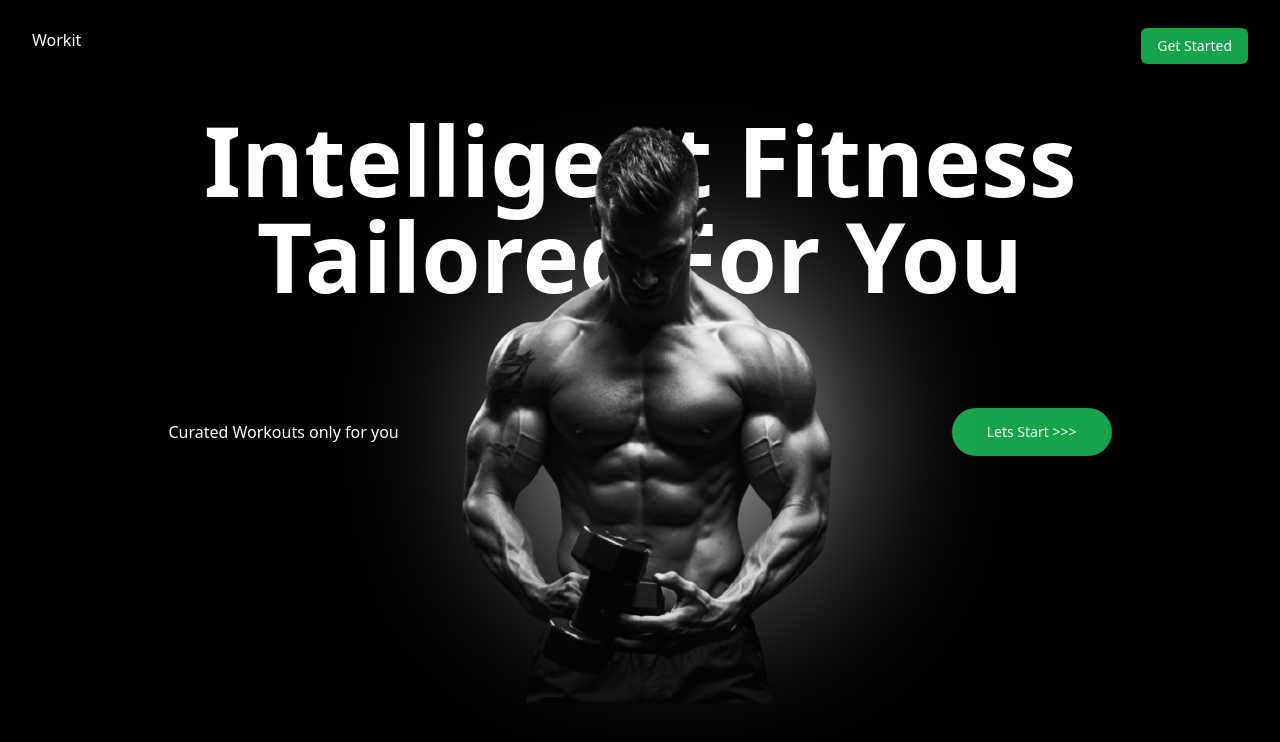
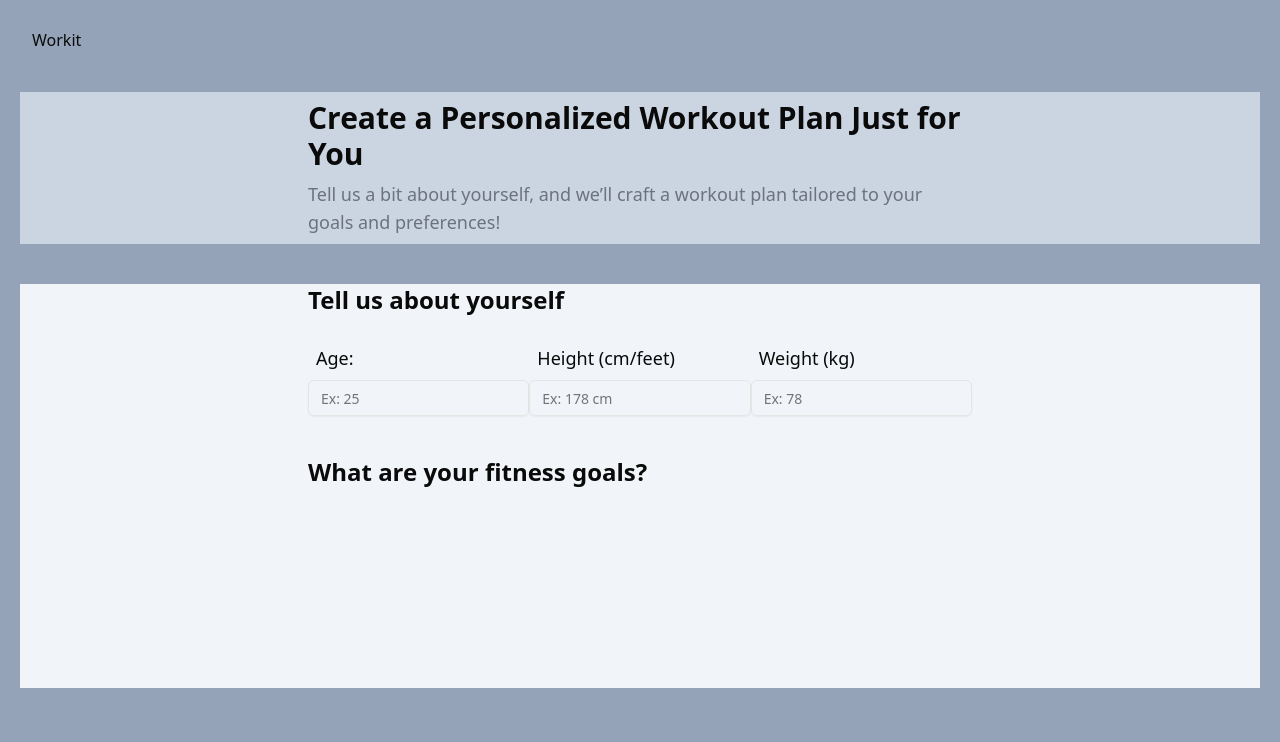
Before and after one commit to Agarwalpratyaksh/Workout-planner, a React (Vite) app: page / in a window 1280 px wide. Shown: the top 742 px of the page. Built offline with nearby package versions, Linux system fonts and the light colour scheme.

Commit message:
Add age input box

```diff
--- a/src/App.tsx
+++ b/src/App.tsx
@@ -1,9 +1,10 @@
 import { Button } from "./components/ui/button";
 import Home from "./pages/home";
+import Selection from "./pages/selection";
 
 function App() {
   return (
-    <Home/>
+    <Selection/>
   )
 }
 
--- /dev/null
+++ b/src/components/ui/input.tsx
@@ -0,0 +1,22 @@
+import * as React from "react"
+
+import { cn } from "@/lib/utils"
+
+const Input = React.forwardRef<HTMLInputElement, React.ComponentProps<"input">>(
+  ({ className, type, ...props }, ref) => {
+    return (
+      <input
+        type={type}
+        className={cn(
+          "flex h-9 w-full rounded-md border border-input bg-transparent px-3 py-1 text-base shadow-sm transition-colors file:border-0 file:bg-transparent file:text-sm file:font-medium file:text-foreground placeholder:text-muted-foreground focus-visible:outline-none focus-visible:ring-1 focus-visible:ring-ring disabled:cursor-not-allowed disabled:opacity-50 md:text-sm",
+          className
+        )}
+        ref={ref}
+        {...props}
+      />
+    )
+  }
+)
+Input.displayName = "Input"
+
+export { Input }
--- a/src/pages/selection.tsx
+++ b/src/pages/selection.tsx
@@ -1,71 +1,97 @@
-
-import { useEffect, useState } from 'react'
-import './App.css'
-import { chatSession } from "../services/gemini"
+import { useEffect, useState } from "react";
+`x`;
+import { chatSession } from "../services/gemini";
+import { Input } from "@/components/ui/input";
 
 function Selection() {
+  const [info, setInfo] = useState({
+    age: "",
+    sex: "",
+    weight: "",
+    height: "",
+    goal: "",
+    experience: "",
+    days: "",
+    duration: "",
+    intensity: "",
+  });
 
-  const [info, setInfo]= useState({
-    age:"",
-    sex:"",
-    weight:"",
-    height:"",
-    goal:"",
-    experience:"",
-    days:"",
-    duration:"",
-    intensity:""
-  })
+  const handleForm = (e: any) => {
+    const { name, value } = e.target;
+    setInfo((prev) => ({ ...prev, [name]: value }));
+  };
 
-  const handleForm=(e:any)=>{
-    const {name,value}= e.target
-    setInfo(prev=>({...prev,[name]:value}))
+  useEffect(() => {
+    console.log(info);
+  }, [info]);
 
+  async function generatePlan() {
+    const prompt =
+      "Generate a personalized workout plan of a {age} year {sex} with {weight}kg weight and {height} feet height whose main focus is {type_of_excercise} and has an {experience} experience in workout. Plan the workout for {days} days a week for {duration} min a day with a {intensity} exercise  intensity. ";
+
+    //@ts-ignore
+    const finalPrompt = prompt
+      .replace("{age}", age)
+      .replace("{sex}", sex)
+      .replace("{weight}", weight)
+      .replace("{height}", height)
+      .replace("{type_of_excercise}", goal)
+      .replace("{experience}", experience)
+      .replace("{days}", days)
+      .replace("{duration}", duration)
+      .replace("{intensity}", intensity);
+
+    const result = await chatSession.sendMessage(finalPrompt);
+    console.log(result.response.text());
   }
 
-  useEffect(()=>{
-    console.log(info)
-  },[info])
+  return (
+    <div className="bg-slate-400 h-screen p-5 w-full">
+      <div className="mt-2 flex justify-between mb-5">
+        <div className="ml-3">Workit</div>
+      </div>
 
-  const [age, setAge] = useState();
-  const [sex, setSex] = useState();
-  const [weight, setWeight] = useState();
-  const [height, setHeight] = useState();
-  const [goal, setGoal] = useState();
-  const [experience, setExperience] = useState();
-  const [days, setDays] = useState();
-  const [duration, setDuration] = useState();
-  const [intensity, setIntensity] = useState();
+      <div className="bg-slate-300 sm:px-10 md:px-32 lg:px-56 xl:px-72 px-5 mt-10 py-2 ">
+        <div>
+
+        </div>
+        <h2 className="text-3xl font-bold">Create a Personalized Workout Plan Just for You</h2>
+        <p className="mt-2 text-lg text-gray-500">
+        Tell us a bit about yourself, and we’ll craft a workout plan tailored to your goals and preferences!
+        </p>
+      </div>
+      <div className="sm:px-10 md:px-32 lg:px-56 xl:px-72 px-5 mt-10 bg-slate-100">
+        <div className="mb-10">
+
+
+        <h2 className="text-2xl font-bold">Tell us about yourself</h2>
+        <div className="flex justify-between">
+          <div className="mt-5 ">
+            <h2 className="text-lg font-medium m-2">Age:</h2>
+            <Input type="text" name="age" onChange={handleForm} placeholder="Ex: 25"/>
+          </div>
+          <div className="mt-5 ">
+            <h2 className="text-lg font-medium m-2">Height (cm/feet)</h2>
+            <Input type="text" name="height" onChange={handleForm} placeholder="Ex: 178 cm"/>
+          </div>
+          <div className="mt-5">
+            <h2 className="text-lg font-medium m-2">Weight (kg)</h2>
+            <Input type="text" name="weight" onChange={handleForm} placeholder="Ex: 78 "/>
+          </div>
 
 
 
-  async function generatePlan(){
+        </div>
+        </div>
 
-    const prompt =  "Generate a personalized workout plan of a {age} year {sex} with {weight}kg weight and {height} feet height whose main focus is {type_of_excercise} and has an {experience} experience in workout. Plan the workout for {days} days a week for {duration} min a day with a {intensity} exercise  intensity. "
+        <h2 className="text-2xl font-bold mb-10">What are your fitness goals?</h2>
+        <div className=" h-40 w-40 ">
 
-    //@ts-ignore
-    const finalPrompt = prompt.replace("{age}",age).replace('{sex}',sex).replace('{weight}',weight).replace('{height}',height).replace('{type_of_excercise}',goal).replace('{experience}',experience).replace('{days}',days).replace('{duration}',duration).replace('{intensity}',intensity)
+        </div>
 
-    const result = await chatSession.sendMessage(finalPrompt);
-    console.log(result.response.text())
-  }
+      </div>
 
-
-
-  return (
-    <div className='bg-slate-400 h-screen'>
-      {/* <input type="text" placeholder='age' name='age' onChange={(e)=>setAge(e.target.value)}/>
-      <input type="text" placeholder='sex' onChange={(e)=>setSex(e.target.value)}/>
-      <input type="text" placeholder='weight' onChange={(e)=>setWeight(e.target.value)} />
-      <input type="text" placeholder='height' onChange={(e)=>setHeight(e.target.value)}/>
-      <input type="text" placeholder='goal' onChange={(e)=>setGoal(e.target.value)}/>
-      <input type="text" placeholder='experience' onChange={(e)=>setExperience(e.target.value)}/>
-      <input type="text" placeholder='days' onChange={(e)=>setDays(e.target.value)}/>
-      <input type="text" placeholder='duration' onChange={(e)=>setDuration(e.target.value)}/>
-      <input type="text" placeholder='intensity' onChange={(e)=>setIntensity(e.target.value)}/> */}
-
-
-      <input type="text" name='age' placeholder='Enter your age' onChange={handleForm} />
+      {/* <input type="text" name='age' placeholder='Enter your age' onChange={handleForm} />
       <input type="text" name='sex' placeholder='Enter your sex' onChange={handleForm}  />
       <input type="text" name='weight' placeholder='Enter your weight' onChange={handleForm}  />
       <input type="text" name='height' placeholder='Enter your height' onChange={handleForm}  />
@@ -74,14 +100,13 @@ function Selection() {
       <input type="text" name='days' placeholder='Enter your days' onChange={handleForm}  />
       <input type="text" name='duration' placeholder='Enter your duration' onChange={handleForm}  />
       <input type="text" name='intensity' placeholder='Enter your intensity' onChange={handleForm}  />
+ */}
 
-
-
-      <div className='flex justify-center items-center'>
+      {/* <div className='flex justify-center items-center'>
         <button className='border-spacing-2 border-yellow-950 border-2 p-4 rounded-full mt-5' onClick={generatePlan}>Generate</button>
-      </div>
+      </div> */}
     </div>
-  )
+  );
 }
 
-export default Selection
+export default Selection;
```
